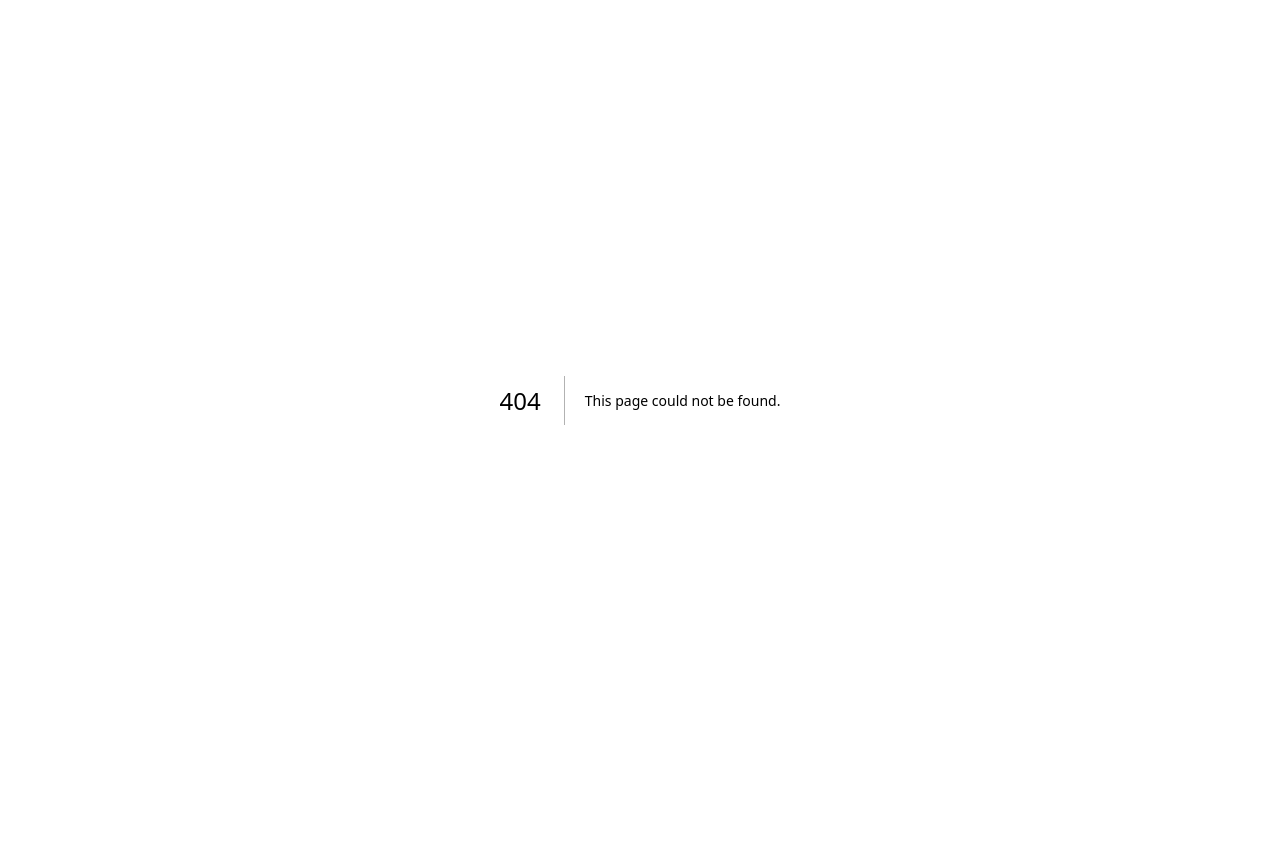
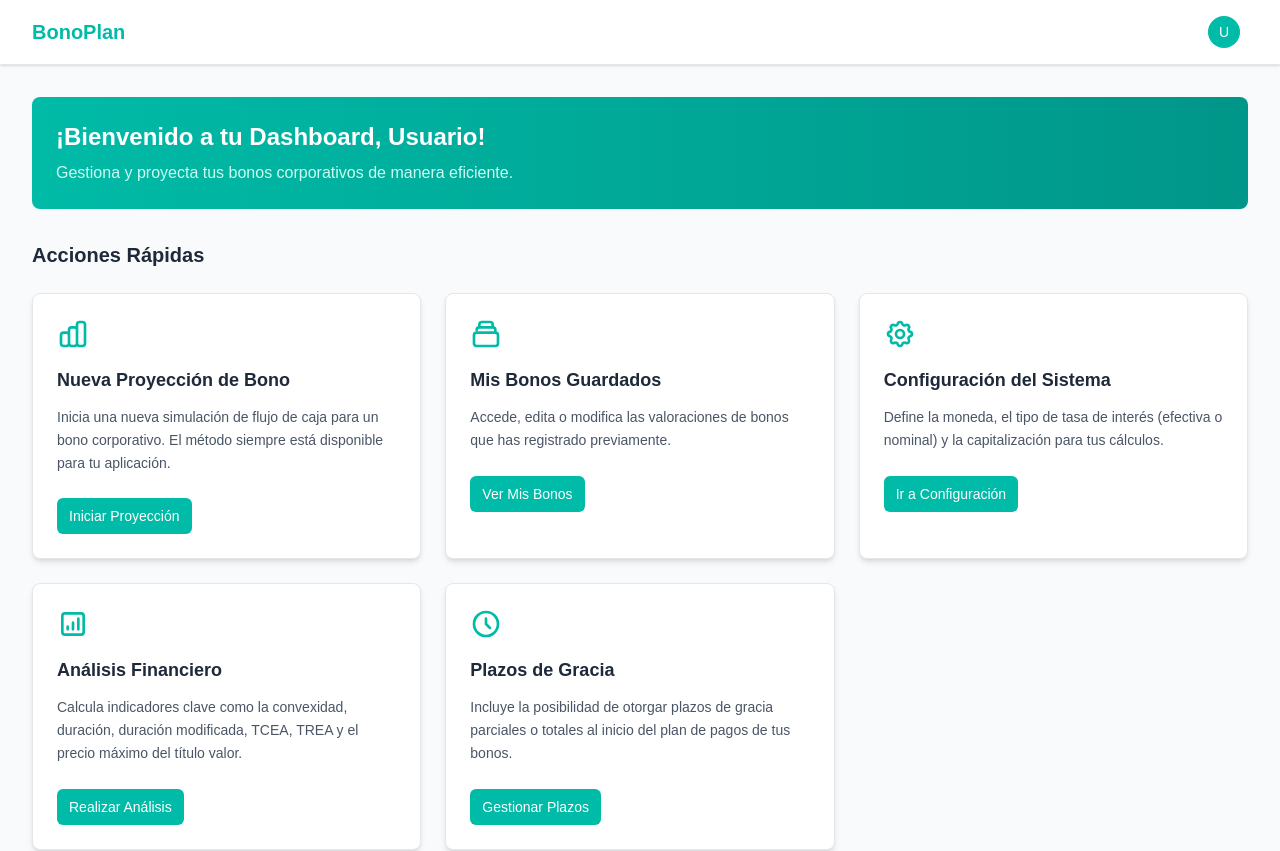
Before and after one commit to Los-Alemanes-de-Finanzas/front-end, a Next.js app: page /dashboard in a window 1280 px wide. Before the commit this address had no page. Shown: the top 851 px of the page. Before the commit the page ends 800 px from the top, so only its background shows below. Built offline with nearby package versions, Linux system fonts and the light colour scheme.

Commit message:
feat(dashboard): added page.

```diff
--- /dev/null
+++ b/src/app/dashboard/page.tsx
@@ -0,0 +1,78 @@
+'use client';
+import React from 'react';
+import { useRouter } from 'next/navigation';
+import { Header } from './components/Header';
+import { WelcomeBanner } from './components/WelcomeBanner';
+import { QuickActionsSection } from './components/QuickActionsSection';
+import { DashboardFooter } from './components/DashboardFooter';
+
+interface DashboardPageProps {
+  userName?: string;
+  userEmail?: string;
+}
+
+export default function DashboardPage({
+  userName = "Usuario",
+  userEmail = "usuario@email.com"
+}: DashboardPageProps) {
+  const router = useRouter();
+
+  // Get user initial for avatar
+  const userInitial = userName.charAt(0).toUpperCase();
+
+  // Navigation handlers
+  const handleLogout = () => {
+    // Add your logout logic here (clear tokens, etc.)
+    console.log('Logging out...');
+    router.push('/');
+  };
+
+  const handleNewProjection = () => {
+    router.push('/new-projection');
+  };
+
+  const handleViewBonds = () => {
+    router.push('/my-bonds');
+  };
+
+  const handleSystemConfig = () => {
+    router.push('/settings');
+  };
+
+  const handleFinancialAnalysis = () => {
+    router.push('/analysis');
+  };
+
+  const handleManageTerms = () => {
+    router.push('/grace-periods');
+  };
+
+  return (
+    <div className="min-h-screen bg-gray-50">
+      {/* Header */}
+      <Header
+        userName={userName}
+        userInitial={userInitial}
+        onLogout={handleLogout}
+      />
+
+      {/* Main Content */}
+      <main className="max-w-7xl mx-auto px-4 sm:px-6 lg:px-8 py-8">
+        {/* Welcome Banner */}
+        <WelcomeBanner userName={userName} />
+
+        {/* Quick Actions */}
+        <QuickActionsSection
+          onNewProjection={handleNewProjection}
+          onViewBonds={handleViewBonds}
+          onSystemConfig={handleSystemConfig}
+          onFinancialAnalysis={handleFinancialAnalysis}
+          onManageTerms={handleManageTerms}
+        />
+
+        {/* Footer */}
+        <DashboardFooter />
+      </main>
+    </div>
+  );
+}
```
